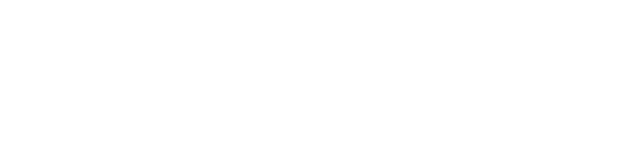
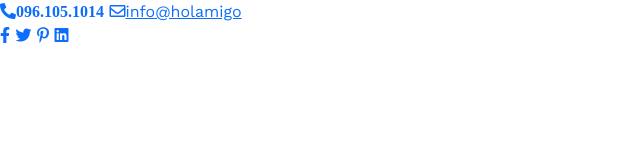
Before and after one commit to sublearn/cyber_Instruction, a website: page index.html in a window 1280 px wide. Shown: the whole page, without its empty margins (0-640 px from the left). Drawn offline with nearby package versions, Linux system fonts and the light colour scheme.

Commit message:
header html, link href, fontawe home

```diff
--- a/index.html
+++ b/index.html
@@ -15,8 +15,10 @@
         href="https://fonts.googleapis.com/css2?family=Montserrat:wght@300;400;700&family=Work+Sans:wght@300;400;700&display=swap"
         rel="stylesheet">
 
-    <link rel="stylesheet" href="https://cdnjs.cloudflare.com/ajax/libs/font-awesome/6.0.0-beta2/css/all.min.css"
-        integrity="sha512-YWzhKL2whUzgiheMoBFwW8CKV4qpHQAEuvilg9FAn5VJUDwKZZxkJNuGM4XkWuk94WCrrwslk8yWNGmY1EduTA=="
+    <!-- FONT AWESOME 6 tính phí -->
+    <!-- Nếu icon glyphsearch khác thì lên thẳng trang chủ fontAwe search -->
+    <link rel="stylesheet" href="https://cdnjs.cloudflare.com/ajax/libs/font-awesome/5.15.4/css/all.min.css"
+        integrity="sha512-1ycn6IcaQQ40/MKBW2W4Rhis/DbILU74C1vSrLJxCq57o941Ym01SwNsOMqvEBFlcgUa6xLiPY/NS5R+E6ztJQ=="
         crossorigin="anonymous" referrerpolicy="no-referrer" />
 
     <link rel="stylesheet" href="./css/index.css">
@@ -24,7 +26,18 @@
 
 <body>
     <header>
-
+        <div class="header__top">
+            <div class="header__left">
+                <a href="tel:0961051014"><i class="fas fa-phone-alt">096.105.1014</i></a>
+                <a href="mailto:info@holamigo"><i class="far fa-envelope"></i>info@holamigo</a>
+            </div>
+            <div class="header__right">
+                <a href="#"><i class="fab fa-facebook-f"></i></a>
+                <a href="#"><i class="fab fa-twitter"></i></a>
+                <a href="#"><i class="fab fa-pinterest-p"></i></a>
+                <a href="#"><i class="fab fa-linkedin"></i></a>
+            </div>
+        </div>
     </header>
     <section class="cyberCarousel">
 
```
Also changed, not shown: README.md.
